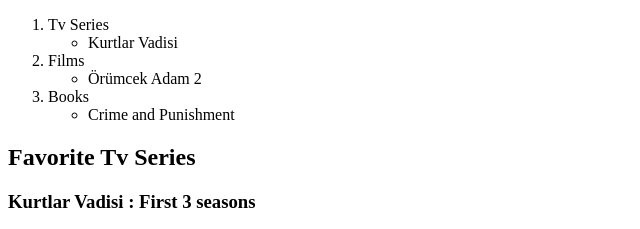
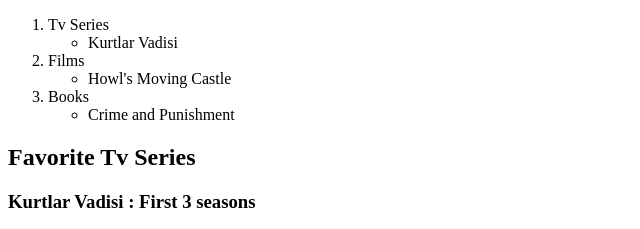
Before and after one commit to Ulku-dur/Week-1-Front-end, a plain HTML site: page Week-1/index2.html in a window 1280 px wide. Shown: the part 182-411 px from the top of the page, 0-640 px from the left. Drawn offline with Linux system fonts and the light colour scheme.

Commit message:
index2.html

```diff
--- a/Week-1/index2.html
+++ b/Week-1/index2.html
@@ -23,7 +23,7 @@
       <li>
         Films
         <ul>
-          <li>Örümcek Adam 2</li>
+          <li>Howl's Moving Castle</li>
         </ul>
       </li>
       <li>
```
